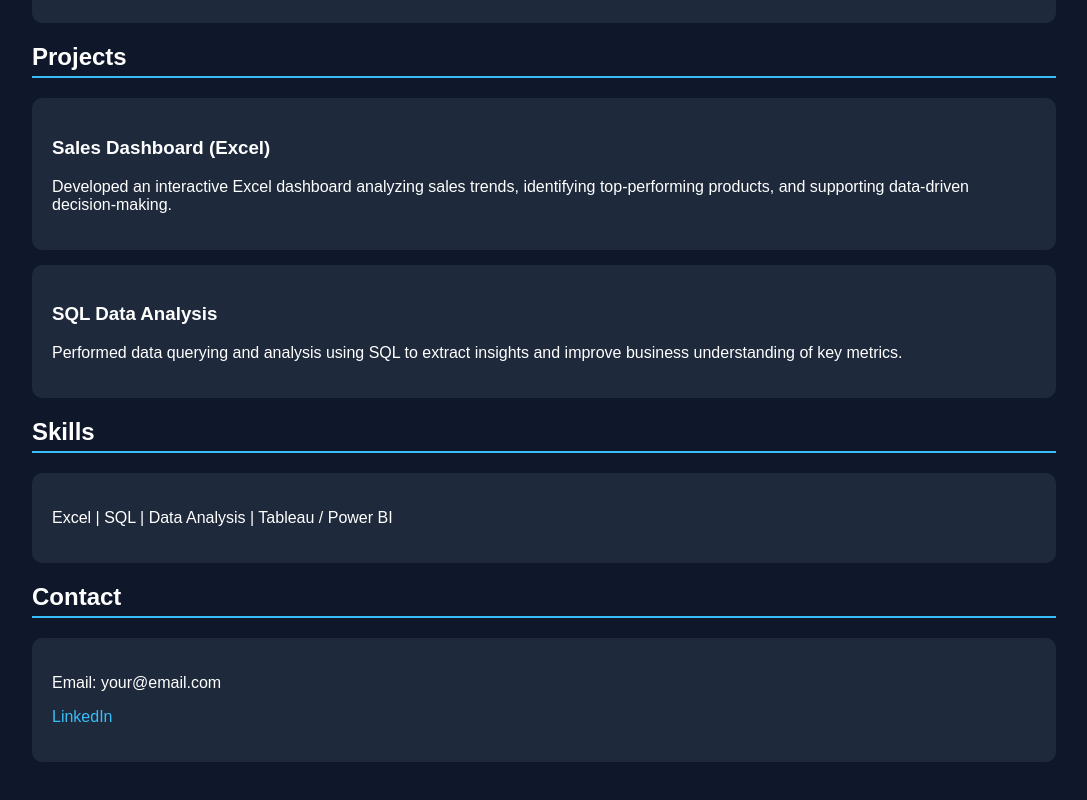
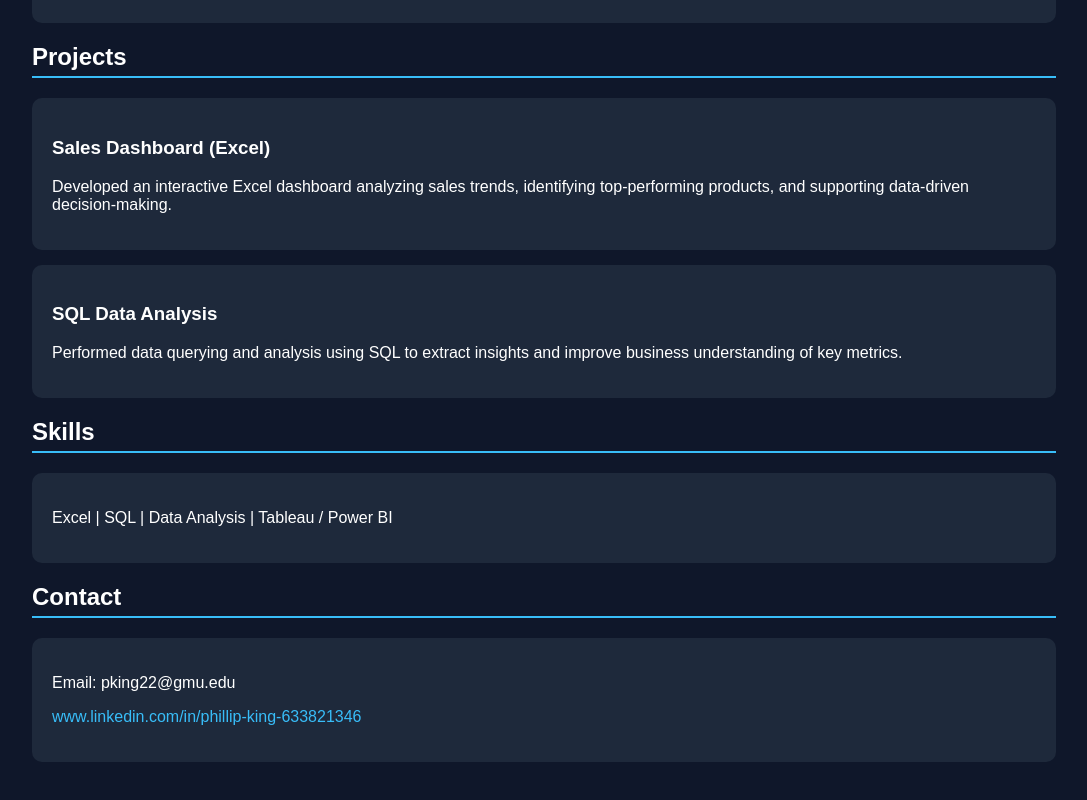
Before and after one commit to Phillip-King/phillip-king.github.io, a plain HTML site: page index.html in a window 1280 px wide. Shown: the part 316-1116 px from the top of the page, without its empty margins (96-1183 px from the left). Drawn offline with Linux system fonts and the light colour scheme.

Commit message:
Update index.html

```diff
--- a/index.html
+++ b/index.html
@@ -71,8 +71,8 @@
 
     <h2>Contact</h2>
     <div class="card">
-        <p>Email: your@email.com</p>
-        <p><a href="#">LinkedIn</a></p>
+        <p>Email: pking22@gmu.edu</p>
+        <p><a href="#">www.linkedin.com/in/phillip-king-633821346</a></p>
     </div>
 
 </div>
```
